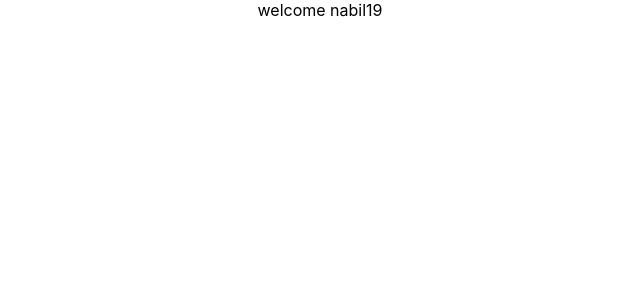
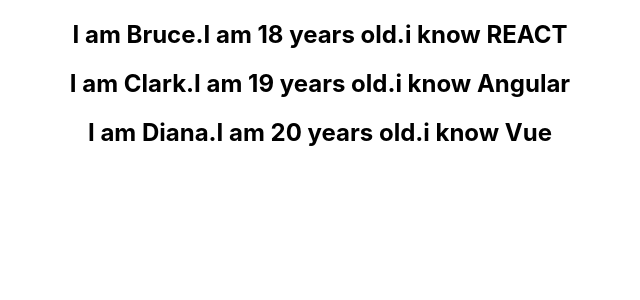
Before and after one commit to yuz19/React-beginers, a React (Create React App) app: page / in a window 1280 px wide. Shown: the top 300 px of the page, without its empty margins (320-960 px from the left). Built offline with nearby package versions, Linux system fonts and the light colour scheme.

Commit message:
18-ListsandKeys

```diff
--- a/src/App.js
+++ b/src/App.js
@@ -12,6 +12,7 @@
 import EventBind from './components/EventBind';
 import ParentsComponents from './components/ParentsComponents';
 import UserGreeting from './components/UserGreeting';
+import NameList from './components/NameList';
 function App() {
   return (
     <div className="App">
@@ -27,8 +28,9 @@
         <FunctionClick/>
         <ClassClick/>
         <EventBind/>
-        <ParentsComponents/>*/}
-        <UserGreeting/>
+        <ParentsComponents/>
+        <UserGreeting/>*/}
+        <NameList/>
     </div>
   );
 }
--- /dev/null
+++ b/src/components/NameList.js
@@ -0,0 +1,35 @@
+import React from 'react'
+import Person from './Person'
+
+function NameList(){
+  const names=['Bruce','Clark','Diana']
+  const nameList=names.map(name => <h2>{name}</h2>)
+  const persons=[
+    {
+      id:1,
+      name:'Bruce',
+      age:18,
+      skill:'REACT'
+    },
+    {
+      id:2,
+      name:'Clark',
+      age:19,
+      skill:'Angular'
+    },
+    {
+      id:3,
+      name:'Diana',
+      age:20,
+      skill:'Vue'
+    }
+  ]
+  const personList=persons.map(person=><Person key={person.id} person={person}/>)
+  return (
+    <div>
+      {personList}
+    </div>
+  )
+}
+
+export default NameList
--- /dev/null
+++ b/src/components/Person.js
@@ -0,0 +1,11 @@
+import React from 'react'
+
+const Person = ({person}) => {
+  return (
+    <div>
+      <h2>I am {person.name}.I am {person.age} years old.i know {person.skill} </h2>
+    </div>
+  )
+}
+
+export default Person
```
